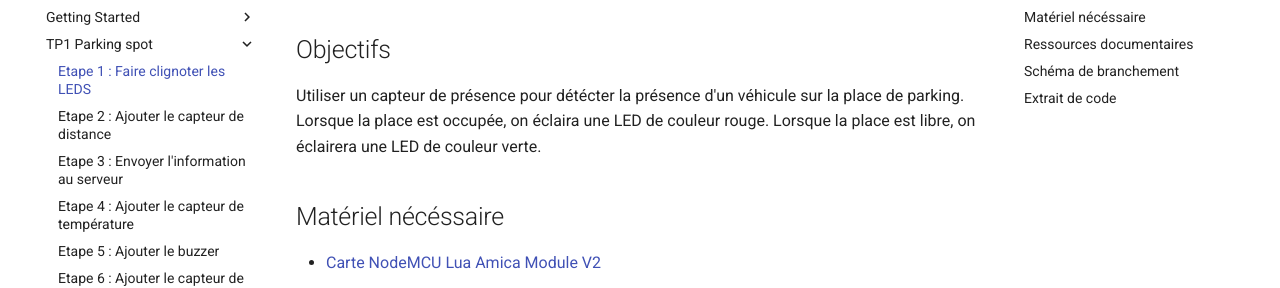
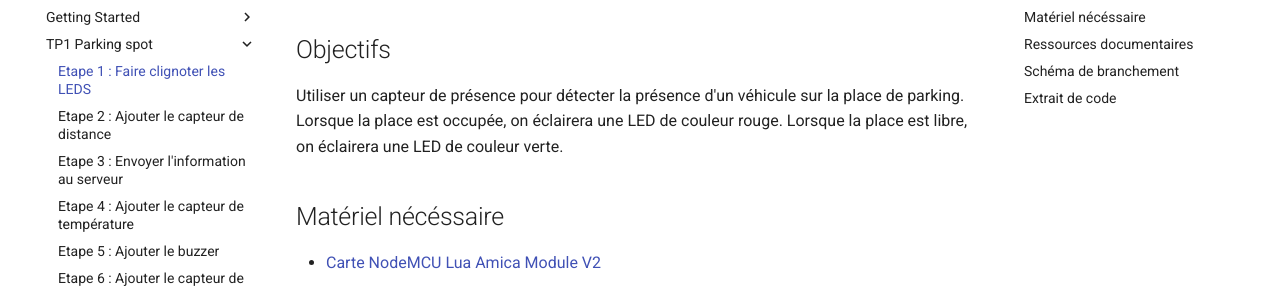
Before and after one commit to JulesAaelio/docs-tp-parking, an MkDocs documentation site: the page built from docs/TP1-Parking-spot/etape-1.md, in a window 1280 px wide and 900 px high. Shown: the part 148-436 px from the top of the window. Built offline with MkDocs 1.6.1 and Material for MkDocs 9.7.7, drawn with Linux system fonts in a browser that asks for light colours.

Commit message:
Update etape-1.md

```diff
--- a/docs/TP1-Parking-spot/etape-1.md
+++ b/docs/TP1-Parking-spot/etape-1.md
@@ -1,8 +1,8 @@
 # Etape 1 : Faire clignoter les LEDS
 
 ## Objectifs
-Utiliser un capteur de présence pour détécter la présence d'un véhicule sur la place de parking.
-Lorsque la place est occupée, on éclaira une LED de couleur rouge.
+Utiliser un capteur de présence pour détecter la présence d'un véhicule sur la place de parking.
+Lorsque la place est occupée, on éclairera une LED de couleur rouge.
 Lorsque la place est libre, on éclairera une LED de couleur verte.
 
 ## Matériel nécéssaire
```
